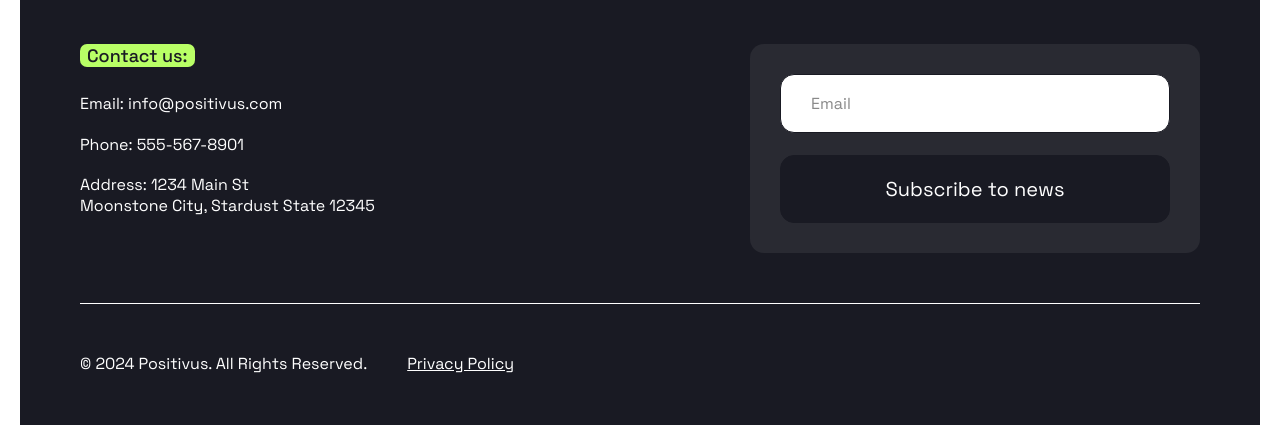
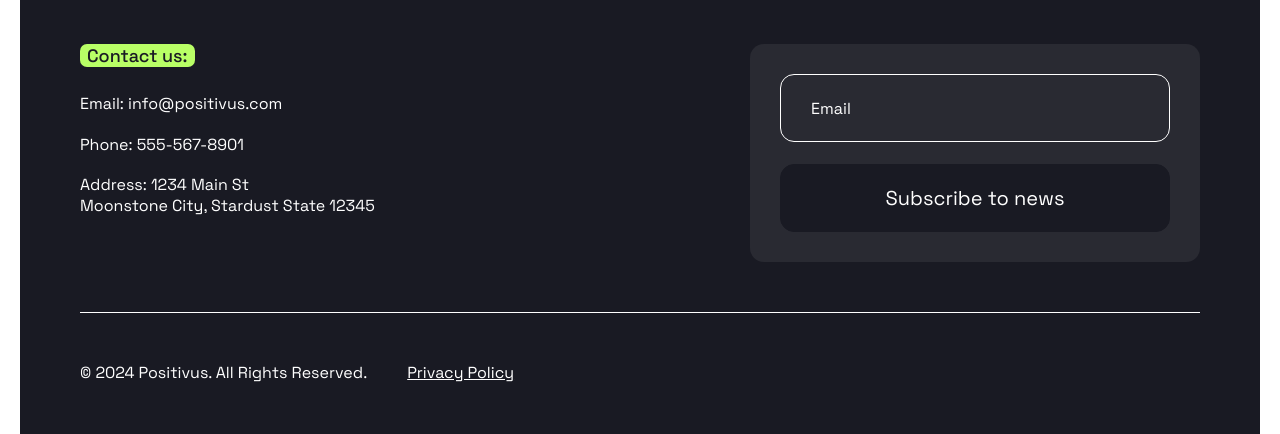
Before and after one commit to SlavaWebDeveloper/Positivus, a website: page src/index.html in a window 1280 px wide. Shown: the part 7635-8069 px from the top of the page. Drawn offline with nearby package versions, Linux system fonts and the light colour scheme; files that its build step writes are made by us from their sources.

Commit message:
a little code refactoring. Added values for field--big-height and field--dark-bg to variables

```diff
--- a/src/styles/blocks/_field.scss
+++ b/src/styles/blocks/_field.scss
@@ -1,4 +1,11 @@
 .field {
+  --fieldInputHeight: var(--input-heigth);
+  --fieldInputTextColor: var(--color-dark);
+  --fieldInputBgColor: var(--color-light);
+  --fieldInputBorderColor: var(--color-dark);
+  --fieldInputPlaceholderColor: var(--color-gray-alt);
+  --fieldInputHoverBgColor: var(--color-accent);
+
   display: flex;
   flex-direction: column;
   align-items: flex-start;
@@ -6,6 +13,22 @@
 
   @include mobile {
     row-gap: 10px;
+  }
+
+  // .field--big-height
+
+  &--big-height {
+    --fieldInputHeight: var(--button-heigth);
+  }
+
+  // .field--dark-bg
+
+  &--dark-bg {
+    --fieldInputTextColor: var(--color-accent);
+    --fieldInputBgColor: var(--color-dark-alt) ;
+    --fieldInputBorderColor: var(--color-light);
+    --fieldInputPlaceholderColor: var(--color-light);
+    --fieldInputHoverBgColor: var(--color-dark);
   }
 
   // .field__label
@@ -18,15 +41,15 @@
 
   &__input {
     width: 100%;
-    height: var(--input-heigth);
+    height: var(--fieldInputHeight);
     padding-inline: 30px;
-    border: var(--border);
+    color: var(--fieldInputTextColor);
+    background-color: var(--fieldInputBgColor);
+    border: 1px solid var(--fieldInputBorderColor);
     border-radius: var(--border-radius);
-    background-color: var(--color-light);
-    color: var(--color-dark);
 
     @include hover {
-      background-color: var(--color-accent);
+      background-color: var(--fieldInputHoverBgColor);
     }
 
     @include mobile {
@@ -39,7 +62,7 @@
     }
 
     &::placeholder {
-      color: var(--color-gray-alt);
+      color: var(--fieldInputPlaceholderColor);
     }
 
      // .field__input--textarea
```
